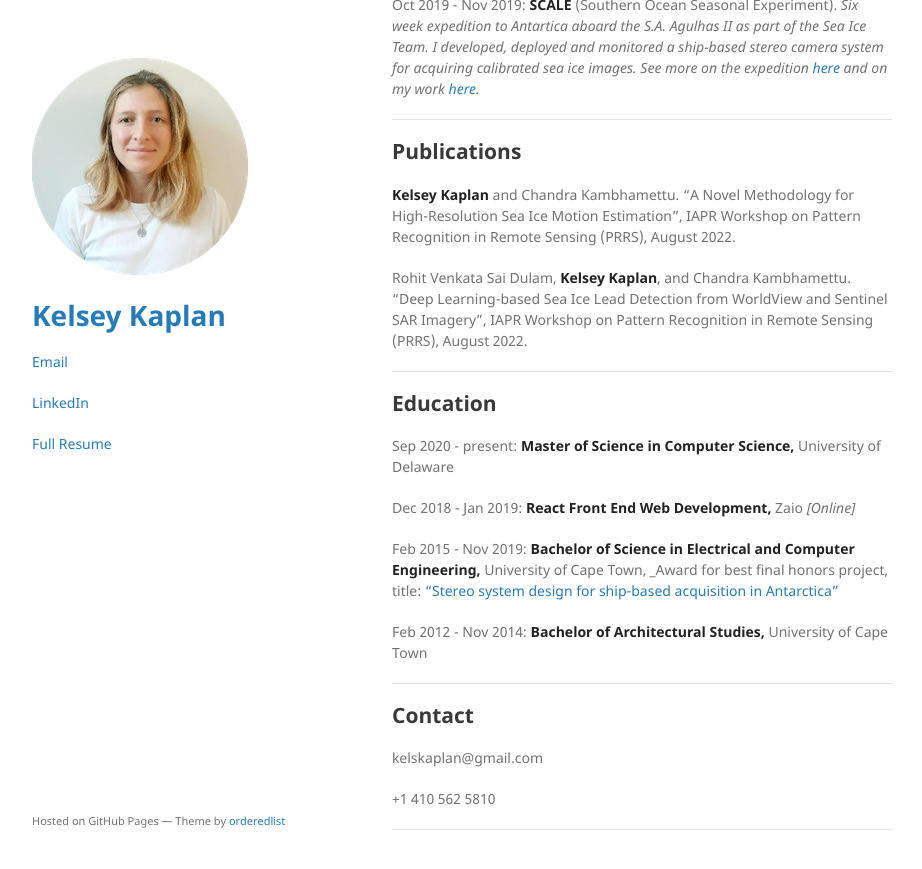
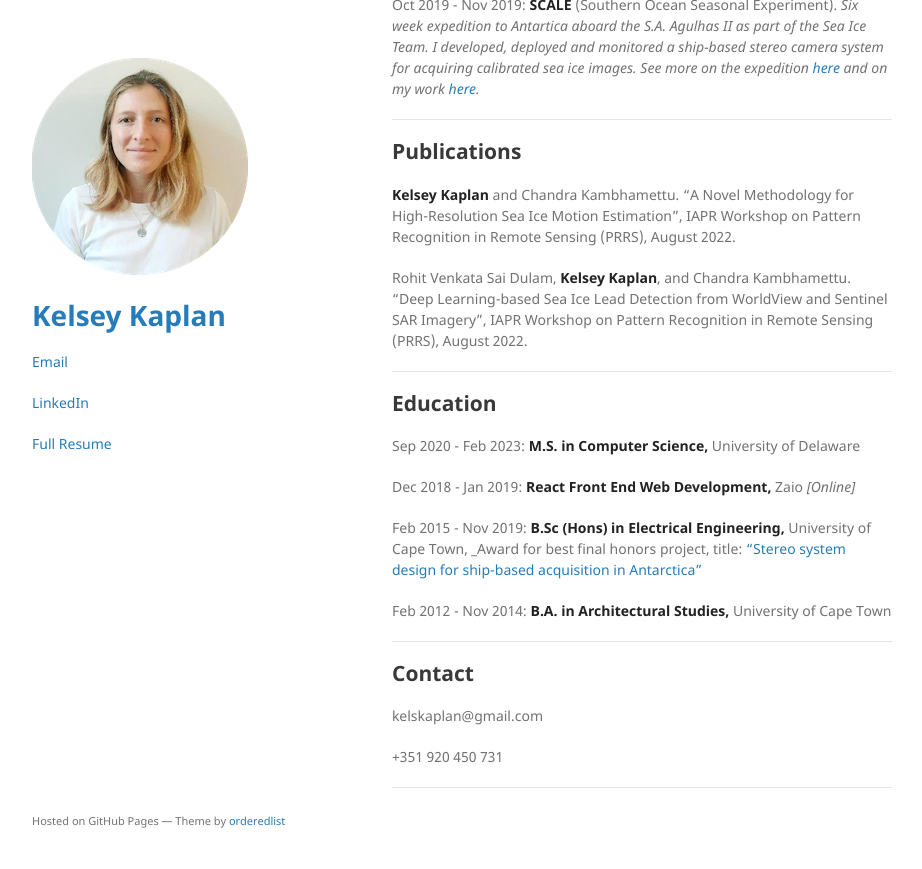
Before and after one commit to kelseykap/kelseykap.github.io, a Jekyll site: the page built from index.md, in a window 1280 px wide and 900 px high, scrolled down 593 px. Shown: the top 869 px of the window, without its empty margins (178-1100 px from the left). Built offline with Jekyll 4.4.1, drawn with Linux system fonts in a browser that asks for light colours; our own code applies the rules of GitHub Pages for plain Markdown files.

Commit message:
Update index.md

```diff
--- a/index.md
+++ b/index.md
@@ -37,17 +37,17 @@ Rohit Venkata Sai Dulam, **Kelsey Kaplan**, and Chandra Kambhamettu. "Deep Learn
 
 ## Education
 
-Sep 2020 - present:
-**Master of Science in Computer Science,** University of Delaware
+Sep 2020 - Feb 2023:
+**M.S. in Computer Science,** University of Delaware
 
 Dec 2018 - Jan 2019:
 **React Front End Web Development,** Zaio _[Online]_
 
 Feb 2015 - Nov 2019:
-**Bachelor of Science in Electrical and Computer Engineering,** University of Cape Town, _Award for best final honors project, title: ["Stereo system design for ship-based acquisition in Antarctica"](./thesis.pdf)
+**B.Sc (Hons) in Electrical Engineering,** University of Cape Town, _Award for best final honors project, title: ["Stereo system design for ship-based acquisition in Antarctica"](./thesis.pdf)
 
 Feb 2012 - Nov 2014:
-**Bachelor of Architectural Studies,** University of Cape Town
+**B.A. in Architectural Studies,** University of Cape Town
 
 * * *
 
@@ -55,7 +55,7 @@ Feb 2012 - Nov 2014:
 
 kelskaplan@gmail.com
 
-+1 410 562 5810
++351 920 450 731
 
 
 * * *
```
